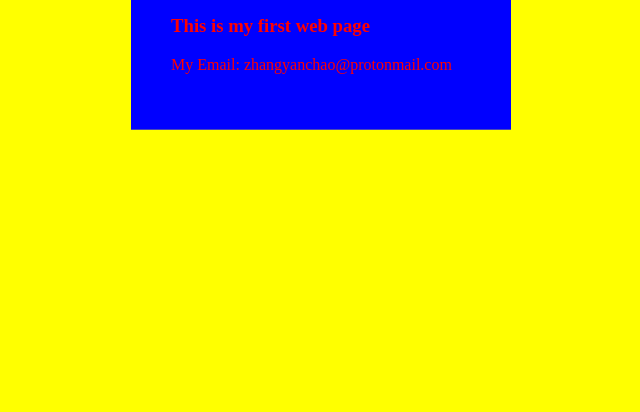
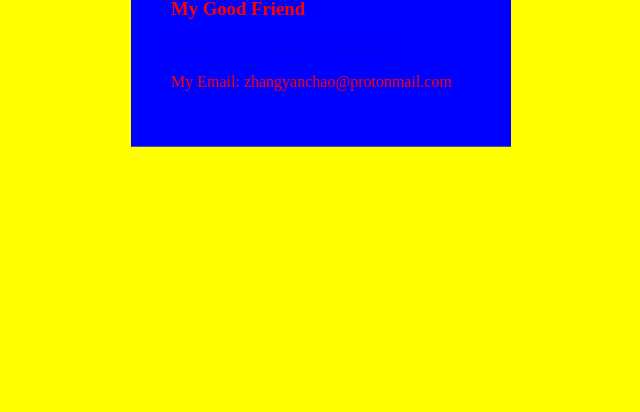
Before and after one commit to zhangyanchao777/zhangyanchao777.github.io, a plain HTML site: page index.html in a window 1280 px wide. Shown: the part 388-800 px from the top of the page, without its empty margins (319-959 px from the left). Drawn offline with Linux system fonts and the light colour scheme.

Commit message:
Update index.html

```diff
--- a/index.html
+++ b/index.html
@@ -7,7 +7,10 @@
     <body>
         <div class="content">
         <h1>Welcome</h1>
-        <h3>This is my first web page</h3>
+        <h3>My Good Friend</h3>
+        <a href="https://youtube.com/user/kosolouch/">Kosol Ouch</a>
+        <a href="https://www.unimetrix1.online/">Unimetrix1</a>
+        <a href="https://www.baramay1.com/">Baramay1</a>
         <p>My Email: zhangyanchao@protonmail.com</p>
         </div>
     </body>
```
